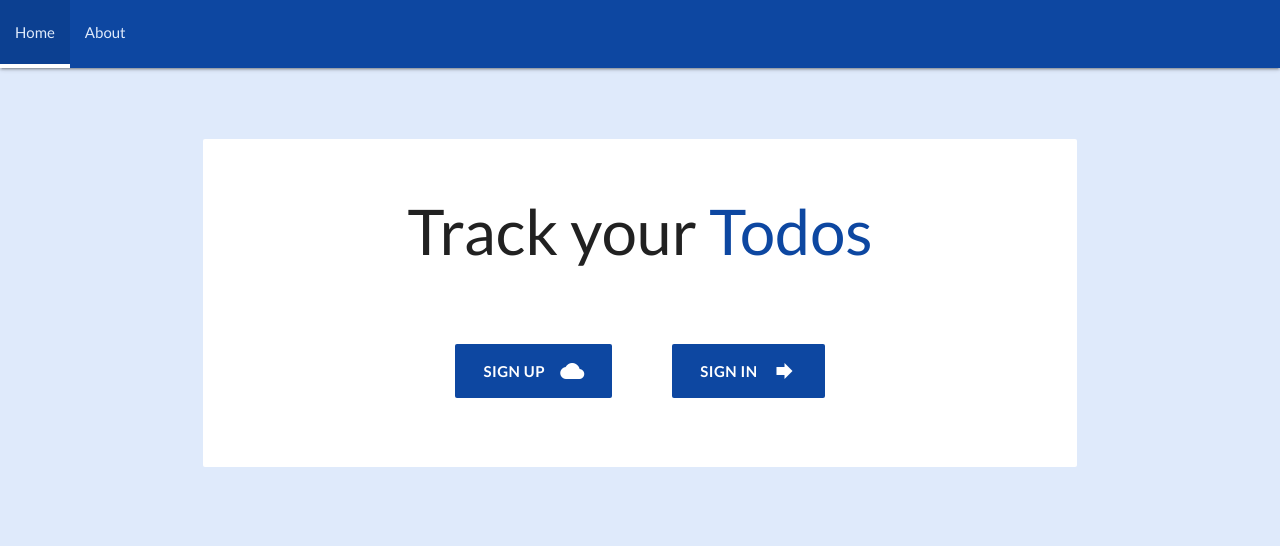
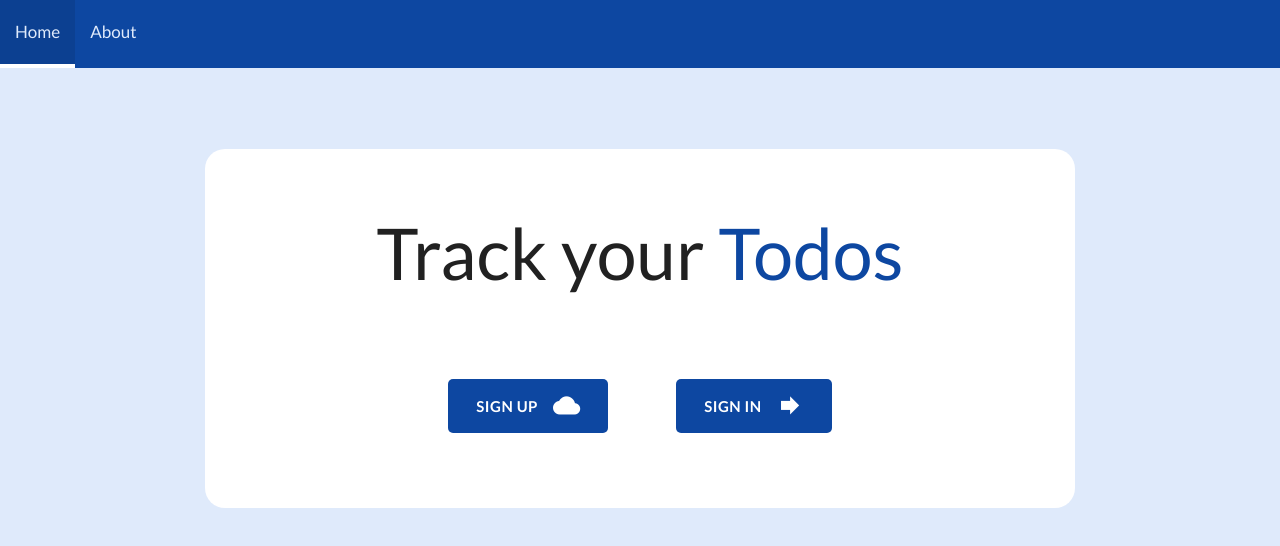
Before and after one commit to akshajb/todoapp, a Vue app: page / in a window 1280 px wide. Shown: the top 546 px of the page. Built offline with nearby package versions, Linux system fonts and the light colour scheme; no server answers.

Commit message:
prettyfying UI

```diff
--- a/src/App.vue
+++ b/src/App.vue
@@ -22,6 +22,7 @@ export default {
 </script>
 <style>
 @import url("https://fonts.googleapis.com/css2?family=Lato:wght@100;300;400;700&display=swap");
+/* @import url("/src/assets/base.css"); */
 :root {
   --main_one: #0d47a1;
   --main_two: #dfeafb;
@@ -42,4 +43,13 @@ h2 {
 .btn:hover {
   transform: scale(1.04);
 }
+
+.card {
+  box-shadow: none !important;
+  border-radius: 20px !important;
+}
+.btn {
+  box-shadow: none !important;
+  border-radius: 5px !important;
+}
 </style>
--- /dev/null
+++ b/src/assets/base.css
@@ -0,0 +1,18 @@
+html {
+  font-size: 12px;
+}
+h4 {
+  font-size: 2rem;
+  margin: 1rem;
+}
+@media only screen and (min-width: 600px) {
+  html {
+    font-size: 16px;
+  }
+}
+
+@media only screen and (min-width: 1000px) {
+  html {
+    font-size: 17px;
+  }
+}
--- a/src/components/Navbar.vue
+++ b/src/components/Navbar.vue
@@ -23,7 +23,7 @@
       <div v-if="userInfo.uid" class="nav-content">
         <router-link
           :to="{ name: 'AddTodo' }"
-          class="btn btn-floating btn-large blue-grey darken-4 waves-effect waves-light halfway-fab"
+          class="btn-floating btn-large blue-grey darken-4 waves-effect waves-light halfway-fab"
         >
           <i class="material-icons">add</i>
         </router-link>
@@ -63,7 +63,10 @@ export default {
 .modal {
   height: 100%;
 }
-.router-link-exact-active {
+nav {
+  box-shadow: none;
+}
+li .router-link-exact-active {
   border-bottom: 4px solid white;
 }
 .sign-out {
--- a/src/main.js
+++ b/src/main.js
@@ -4,6 +4,7 @@ import router from "./router";
 import store from "./store";
 import "materialize-css/dist/css/materialize.min.css";
 import "material-design-icons/iconfont/material-icons.css";
+import "@/assets/base.css";
 
 Vue.config.productionTip = false;
 
--- a/src/views/Dashboard.vue
+++ b/src/views/Dashboard.vue
@@ -106,6 +106,7 @@ export default {
   border: none;
   margin: 1rem;
   display: block;
+  border-radius: 20px;
 }
 .title {
   font-weight: 700;
--- a/src/views/EditTodo.vue
+++ b/src/views/EditTodo.vue
@@ -56,7 +56,7 @@
       <div class="modal-footer">
         <a
           href="#!"
-          class="btn modal-close waves-effect red waves-green white-text"
+          class="btn btn-small modal-close waves-effect red waves-green white-text"
           v-on:click="deleteTodo"
         >
           <i class="material-icons red right">delete</i>
@@ -194,6 +194,7 @@ export default {
 }
 .modal {
   top: 30% !important;
+  border-radius: 20px !important;
 }
 @media only screen and (min-width: 600px) {
   .card {
--- a/src/views/Signin.vue
+++ b/src/views/Signin.vue
@@ -83,6 +83,11 @@ export default {
 
 <style scoped>
 .card {
-  width: 70%;
+  width: 100%;
+}
+@media only screen and (min-width: 600px) {
+  .card {
+    width: 70%;
+  }
 }
 </style>
--- a/src/views/Signup.vue
+++ b/src/views/Signup.vue
@@ -80,6 +80,11 @@ export default {
 
 <style scoped>
 .card {
-  width: 70%;
+  width: 100%;
+}
+@media only screen and (min-width: 600px) {
+  .card {
+    width: 70%;
+  }
 }
 </style>
```
